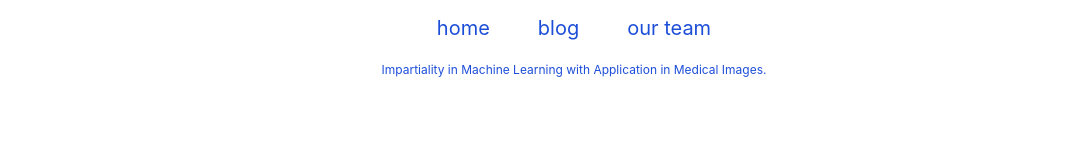
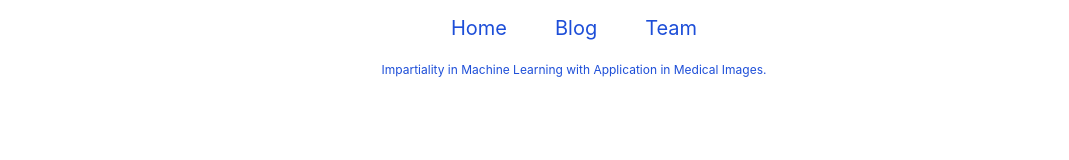
Before and after one commit to DilermandoQueiroz/fairmi-site, a Next.js app: page / in a window 1280 px wide. Shown: the top 160 px of the page, without its empty margins (66-1135 px from the left). Built offline with nearby package versions, Linux system fonts and the light colour scheme.

Commit message:
Update header component styling and navigation links

```diff
--- a/src/components/Header.tsx
+++ b/src/components/Header.tsx
@@ -7,17 +7,17 @@ const Header = () => {
       <div className="flex justify-center items-center gap-12">
         <Link href="/" passHref>
           <div className="text-xl cursor-pointer transform transition-transform duration-300 hover:-translate-y-1">
-            home
+            Home
           </div>
         </Link>
         <Link href="/blog" passHref>
           <div className="text-xl cursor-pointer transform transition-transform duration-300 hover:-translate-y-1">
-            blog
+            Blog
           </div>
         </Link>
         <Link href="/team" passHref>
           <div className="text-xl cursor-pointer transform transition-transform duration-300 hover:-translate-y-1">
-            our team
+            Team
           </div>
         </Link>
       </div>
```
